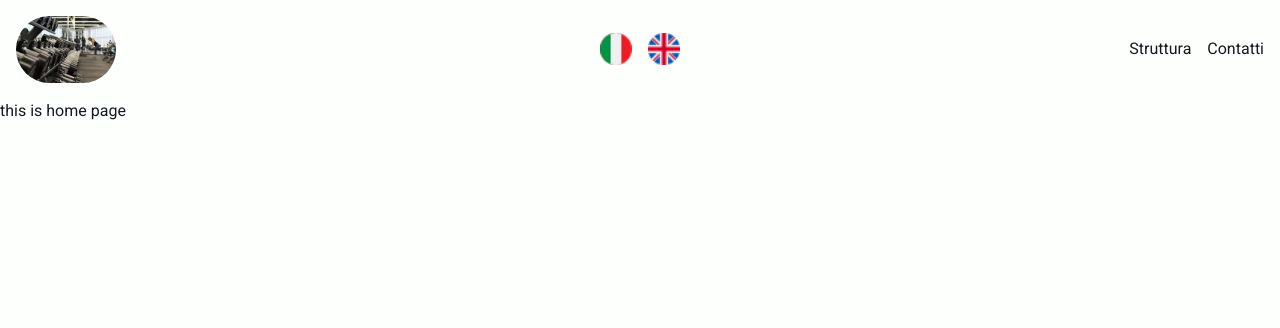
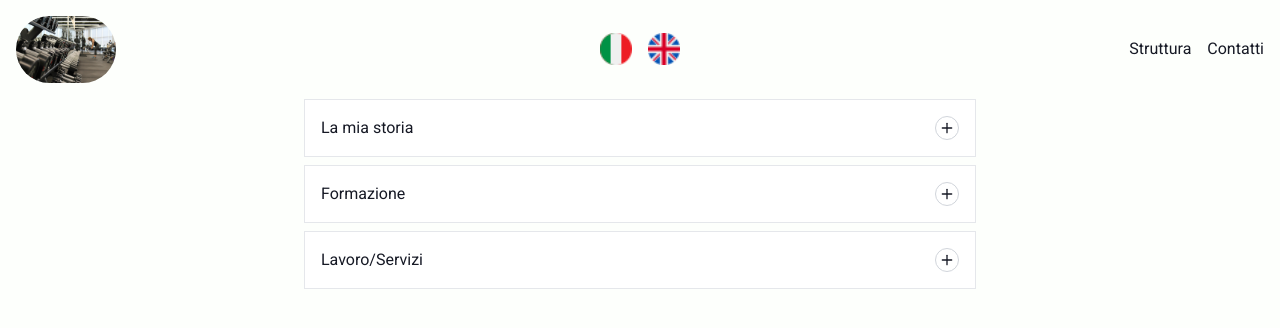
Before and after one commit to Marcofa87/alessandrobianchetti, a Next.js app: page / in a window 1280 px wide. Shown: the top 328 px of the page. Built offline with nearby package versions, Linux system fonts and the light colour scheme.

Commit message:
implemented accordion

```diff
--- a/app/ui/home/HomePage.tsx
+++ b/app/ui/home/HomePage.tsx
@@ -1,7 +1,68 @@
+"use client";
+
+import { useState } from "react";
+import { Plus, Minus } from "lucide-react";
+
+type AccordionItem = {
+  title: string;
+  content: string;
+};
+
+const accordionData: AccordionItem[] = [
+  {
+    title: "La mia storia",
+    content: "Qui puoi inserire la tua storia personale e professionale...",
+  },
+  {
+    title: "Formazione",
+    content: "Dettagli sulla tua formazione, certificazioni, e qualifiche...",
+  },
+  {
+    title: "Lavoro/Servizi",
+    content:
+      "Descrizione dei servizi offerti e della tua esperienza lavorativa...",
+  },
+];
+
 export default function HomePage() {
+  const [openItems, setOpenItems] = useState<number[]>([]);
+
+  const toggleItem = (index: number) => {
+    setOpenItems((prevOpenItems) =>
+      prevOpenItems.includes(index)
+        ? prevOpenItems.filter((item) => item !== index)
+        : [...prevOpenItems, index]
+    );
+  };
+
   return (
-    <>
-      <h1>this is home page</h1>
-    </>
+    <div className="w-full max-w-2xl mx-auto space-y-2">
+      {accordionData.map((item, index) => (
+        <div
+          key={index}
+          className="border border-gray-200 rounded-lg overflow-hidden"
+        >
+          <button
+            className="flex justify-between items-center w-full p-4 text-left bg-white hover:bg-gray-50 focus:outline-none"
+            onClick={() => toggleItem(index)}
+            aria-expanded={openItems.includes(index)}
+          >
+            <span className="font-medium">{item.title}</span>
+            <span className="flex items-center justify-center w-6 h-6 rounded-full border border-gray-300">
+              {openItems.includes(index) ? (
+                <Minus size={16} />
+              ) : (
+                <Plus size={16} />
+              )}
+            </span>
+          </button>
+          {openItems.includes(index) && (
+            <div className="p-4 bg-white border-t border-gray-200">
+              <p>{item.content}</p>
+            </div>
+          )}
+        </div>
+      ))}
+    </div>
   );
 }
```
